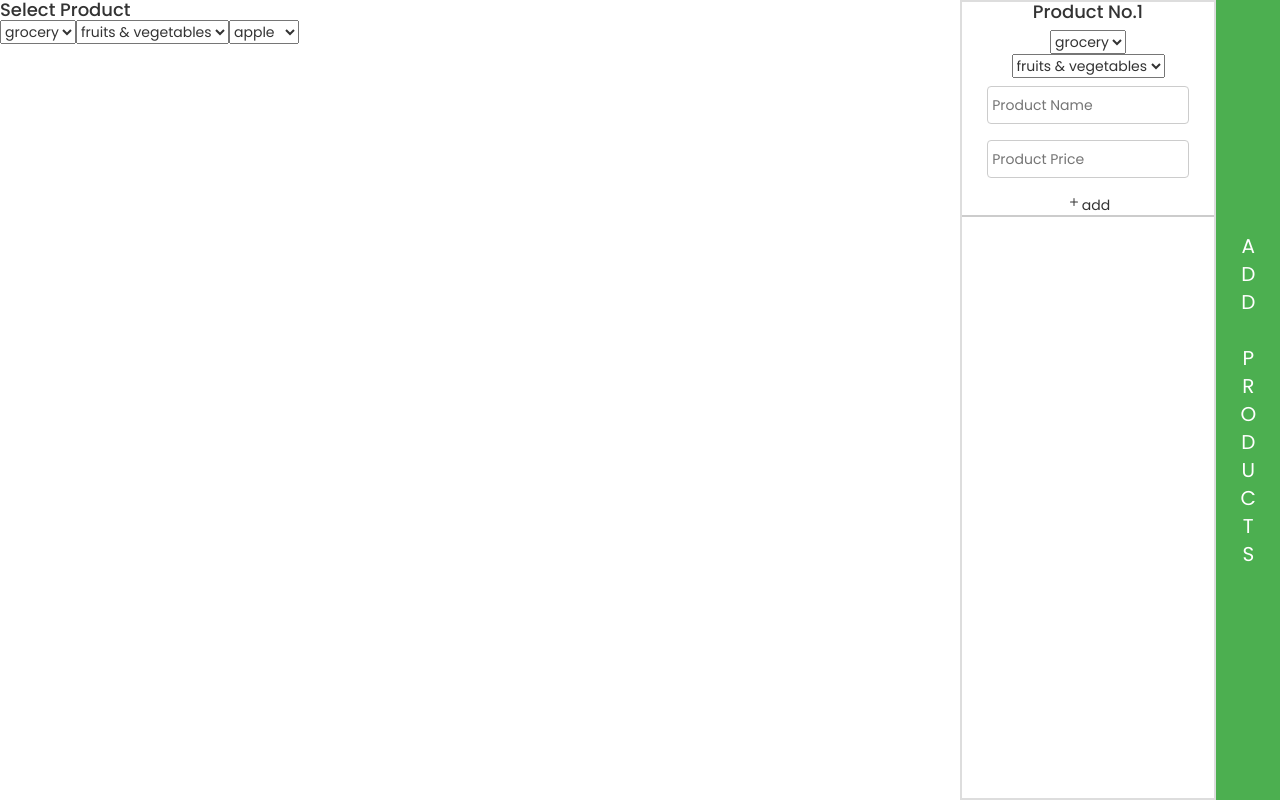
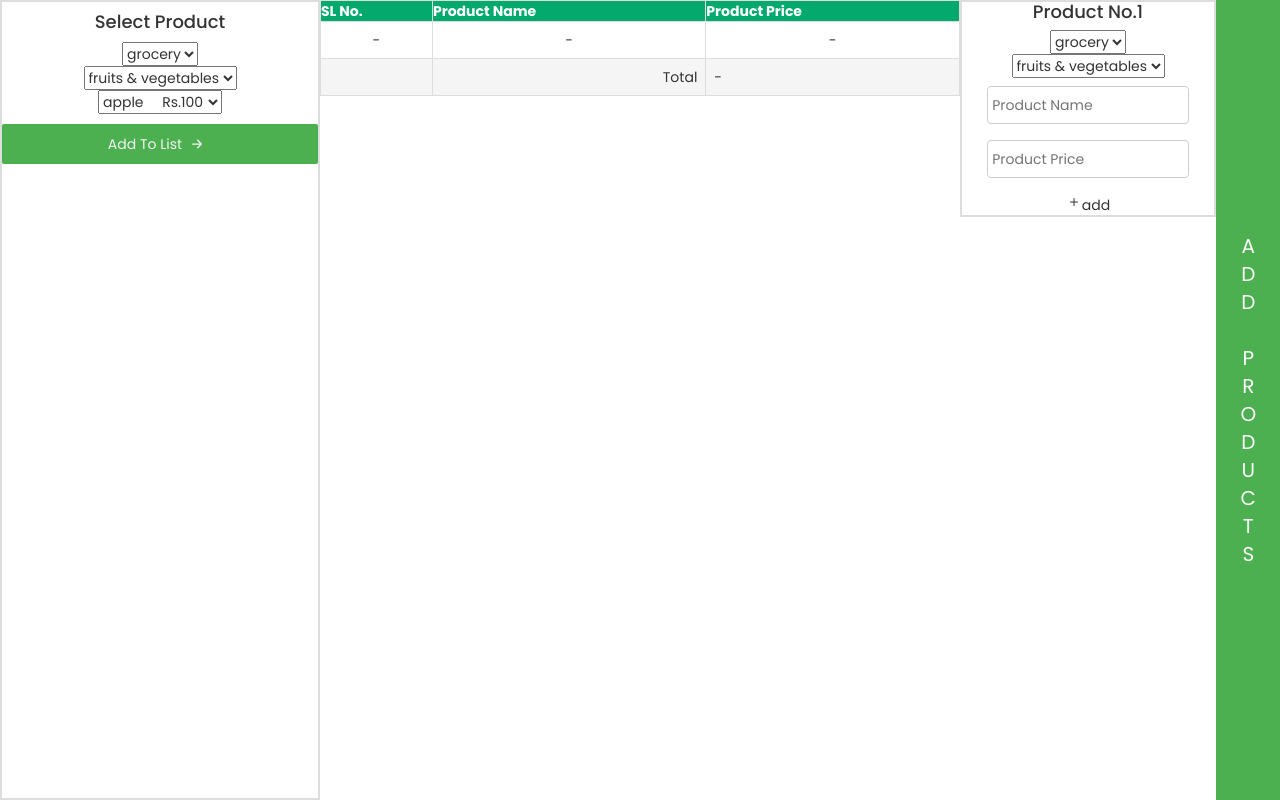
Before and after one commit to CR11-Mob/Product-List, a React (Create React App) app: page / in a window 1280 px wide. Built offline with nearby package versions, Linux system fonts and the light colour scheme.

Commit message:
all features are done

```diff
--- a/src/App.css
+++ b/src/App.css
@@ -11,14 +11,16 @@ body {
 
 .container {
   display: flex;
-  height: 100vh;
   width: 100%;
   margin: 0px;
   padding: 0px;
 }
 
 .select-product-section {
+  display: flex;
+  flex-direction: column;
   width: 25%;
+  border: 2px solid #ddd;
 }
 
 .product-list-section {
--- a/src/App.js
+++ b/src/App.js
@@ -2,13 +2,15 @@ import "./App.css";
 
 import ProductEntry from "./components/product-components/ProductEntry";
 import SelectProduct from "./components/product-components/SelectProduct";
+import ProductList from "./components/product-components/ProductList";
 
 import { useEffect, useState } from "react";
 
-import { category, subCategory, productType } from "./productArray";
+import { productType } from "./productArray";
 
 function App() {
   const [productTypeState, setProductTypeState] = useState(productType);
+  const [products, setProducts] = useState([]);
 
   useEffect(() => {
     console.log("App", productTypeState);
@@ -20,10 +22,18 @@ function App() {
         <SelectProduct
           productTypeState={productTypeState}
           setProductTypeState={setProductTypeState}
+          products={products}
+          setProducts={setProducts}
         />
       </div>
 
-      <div className="product-list-section"></div>
+      <div className="product-list-section">
+        <ProductList
+          productTypeState={productTypeState}
+          setProductTypeState={setProductTypeState}
+          products={products}
+        />
+      </div>
 
       <div className="product-entry-section">
         <ProductEntry
--- a/src/components/product-components/ProductEntry.js
+++ b/src/components/product-components/ProductEntry.js
@@ -48,7 +48,8 @@ export default function ProductEntry(props) {
 
   const handleRemoveBtn = (index) => {
     let inputListCopy = [...inputList];
-    inputListCopy.splice(index, 1);
+    let spliceItem = inputListCopy.splice(index, 1);
+    console.log("splice item:", spliceItem);
     setInputList(inputListCopy);
   };
 
@@ -139,7 +140,10 @@ export default function ProductEntry(props) {
 
             <div className="add-remove-btn">
               {inputList.length !== 1 && (
-                <span onClick={handleRemoveBtn} style={{ color: "red" }}>
+                <span
+                  onClick={() => handleRemoveBtn(index)}
+                  style={{ color: "red" }}
+                >
                   <svg
                     xmlns="http://www.w3.org/2000/svg"
                     width="16"
--- a/src/components/product-components/ProductList.js
+++ b/src/components/product-components/ProductList.js
@@ -0,0 +1,51 @@
+import "./style/ProductList.css";
+
+export default function ProductList(props) {
+  const { products } = props;
+
+  const calculateTotal = () => {
+    let total = 0;
+    if (!products.length) {
+      return "-";
+    } else {
+      products.map((item) => (total += item.price));
+      return total;
+    }
+  };
+
+  return (
+    <table id="grocery-table">
+      <thead className="table-head">
+        <tr>
+          <th>SL No.</th>
+          <th>Product Name</th>
+          <th>Product Price</th>
+        </tr>
+      </thead>
+      <tbody>
+        {!products.length ? (
+          <tr>
+            <td style={{ textAlign: "center" }}>-</td>
+            <td style={{ textAlign: "center" }}>-</td>
+            <td style={{ textAlign: "center" }}>-</td>
+          </tr>
+        ) : (
+          products.map((item, index) => (
+            <tr id={`row-${index}`}>
+              <td>{index + 1}</td>
+              <td>{item.name}</td>
+              <td>{item.price}</td>
+            </tr>
+          ))
+        )}
+      </tbody>
+      <tfoot>
+        <tr>
+          <td></td>
+          <td style={{ textAlign: "right" }}>Total</td>
+          <td>{calculateTotal()}</td>
+        </tr>
+      </tfoot>
+    </table>
+  );
+}
--- a/src/components/product-components/SelectProduct.js
+++ b/src/components/product-components/SelectProduct.js
@@ -5,7 +5,7 @@ import { useState, useEffect } from "react";
 import { category, subCategory } from "../../productArray";
 
 export default function SelectProduct(props) {
-  const { productTypeState, setProductTypeState } = props;
+  const { productTypeState, setProducts, products } = props;
 
   const [categoryState, setCategoryState] = useState("grocery");
 
@@ -13,16 +13,19 @@ export default function SelectProduct(props) {
     "fruits & vegetables"
   );
 
+  const [productItemState, setProductItemState] = useState(0);
+
   useEffect(() => {
     // console.log(productTypeState[subCategoryState][0].name);
     // console.log(subCategoryState);
     // console.log("+++", subCategory[categoryState][0]);
+    // console.log("product:", products);
     setSubCategoryState(subCategory[categoryState][0]);
   }, [categoryState]);
 
   return (
     <>
-      <div>
+      <div className="heading">
         <h4>Select Product</h4>
       </div>
       <div className="product-dropdown">
@@ -67,15 +70,58 @@ export default function SelectProduct(props) {
         <select
           key={`item`}
           name={`item`}
-          value={productTypeState[subCategoryState][0].name}
+          value={
+            productTypeState[subCategoryState].name &&
+            productTypeState[subCategoryState].price
+          }
+          onChange={(e) => {
+            console.log(e.target.value);
+            setProductItemState(e.target.value);
+            console.log(subCategoryState, e.target.value);
+            // setProducts([
+            //   ...products,
+            //   productTypeState[subCategoryState][e.target.value],
+            // ]);
+          }}
         >
-          {productTypeState[subCategoryState].map((item) => (
-            <option key={item.name} name={item.name} value={item.name}>
+          {productTypeState[subCategoryState].map((item, index) => (
+            <option key={item.name} name={item.name} value={index}>
               {item.name}
+              &nbsp; &nbsp;&nbsp; {`Rs.${item.price}`}
             </option>
           ))}
         </select>
       </div>
+
+      <div className="add-to-list">
+        <button
+          onClick={() => {
+            console.log("****", subCategoryState, productItemState);
+            console.log(productTypeState[subCategoryState][productItemState]);
+            let productsCopy = [...products];
+            productsCopy.push(
+              productTypeState[subCategoryState][productItemState]
+            );
+            setProducts(productsCopy);
+            setProductItemState(0);
+          }}
+        >
+          Add To List
+          <svg
+            xmlns="http://www.w3.org/2000/svg"
+            width="30"
+            height="20"
+            fill="currentColor"
+            className="bi bi-arrow-right-short"
+            viewBox="0 0 16 16"
+          >
+            <path
+              fillRule="evenodd"
+              d="M4 8a.5.5 0 0 1 .5-.5h5.793L8.146 5.354a.5.5 0 1 1 .708-.708l3 3a.5.5 0 0 1 0 .708l-3 3a.5.5 0 0 1-.708-.708L10.293 8.5H4.5A.5.5 0 0 1 4 8z"
+            />
+          </svg>
+        </button>
+      </div>
     </>
   );
 }
--- a/src/components/product-components/style/ProductEntry.css
+++ b/src/components/product-components/style/ProductEntry.css
@@ -16,7 +16,7 @@ input {
   display: flex;
   flex-direction: column;
   width: 80%;
-  border: 2px solid #ddd;
+  /* border: 2px solid #ddd; */
 }
 
 .product-input {
@@ -25,7 +25,8 @@ input {
   flex-direction: column;
   align-items: center; */
   width: 100%;
-  border-bottom: 2px solid #ccc;
+  border: 2px solid #ddd;
+  /* border-bottom: 2px solid #ccc; */
   /* padding: 8px 0; */
 }
 
--- a/src/components/product-components/style/SelectProduct.css
+++ b/src/components/product-components/style/SelectProduct.css
@@ -0,0 +1,32 @@
+.heading {
+  margin: 10px 0px;
+  text-align: center;
+  width: 100%;
+}
+
+.product-dropdown {
+  display: flex;
+  flex-direction: column;
+  align-items: center;
+  width: 100%;
+}
+
+.add-to-list button {
+  display: flex;
+  justify-content: center;
+  align-items: center;
+
+  width: 100%;
+  background-color: #4caf50;
+  border: none;
+  border-radius: 2px;
+  color: whitesmoke;
+  margin: 10px 0px;
+  padding: 10px 0px;
+  transition-duration: 0.2s;
+  transition-timing-function: ease-in-out;
+}
+
+.add-to-list button:hover {
+  background-color: #3c8d3f;
+}
--- a/src/components/product-components/style/productList.css
+++ b/src/components/product-components/style/productList.css
@@ -0,0 +1,37 @@
+/***************** TABLE STYLE ****************/
+
+#grocery-table {
+  border-collapse: collapse;
+  width: 100%;
+}
+
+#grocery-table thead {
+  padding-top: 12px;
+  padding-bottom: 12px;
+  text-align: left;
+  background-color: #04aa6d;
+  color: white;
+  text-align: center;
+}
+
+#grocery-table th {
+  border: 1px solid #ddd;
+}
+
+#grocery-table tr,
+#grocery-table td {
+  border: 1px solid #ddd;
+  padding: 8px;
+}
+
+#grocery-table td {
+  text-align: left;
+}
+
+#grocery-table tbody > tr:hover {
+  background-color: #ddd;
+}
+
+#grocery-table tfoot {
+  background-color: whitesmoke;
+}
```
